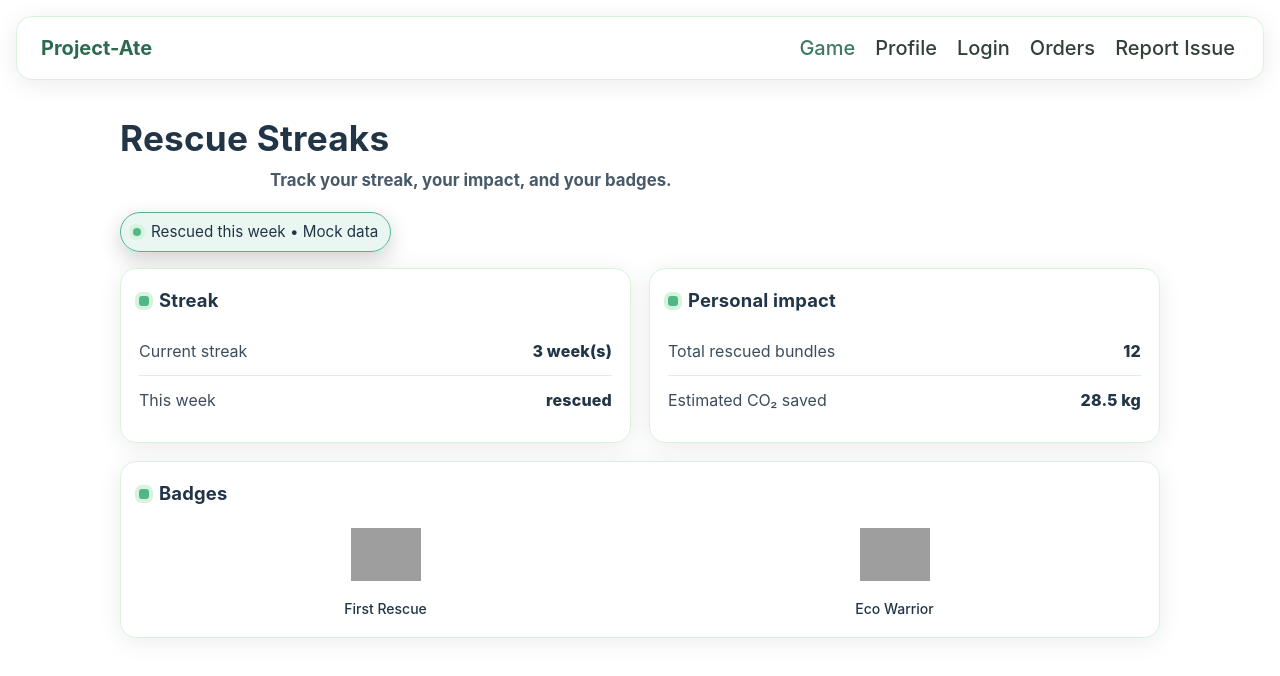
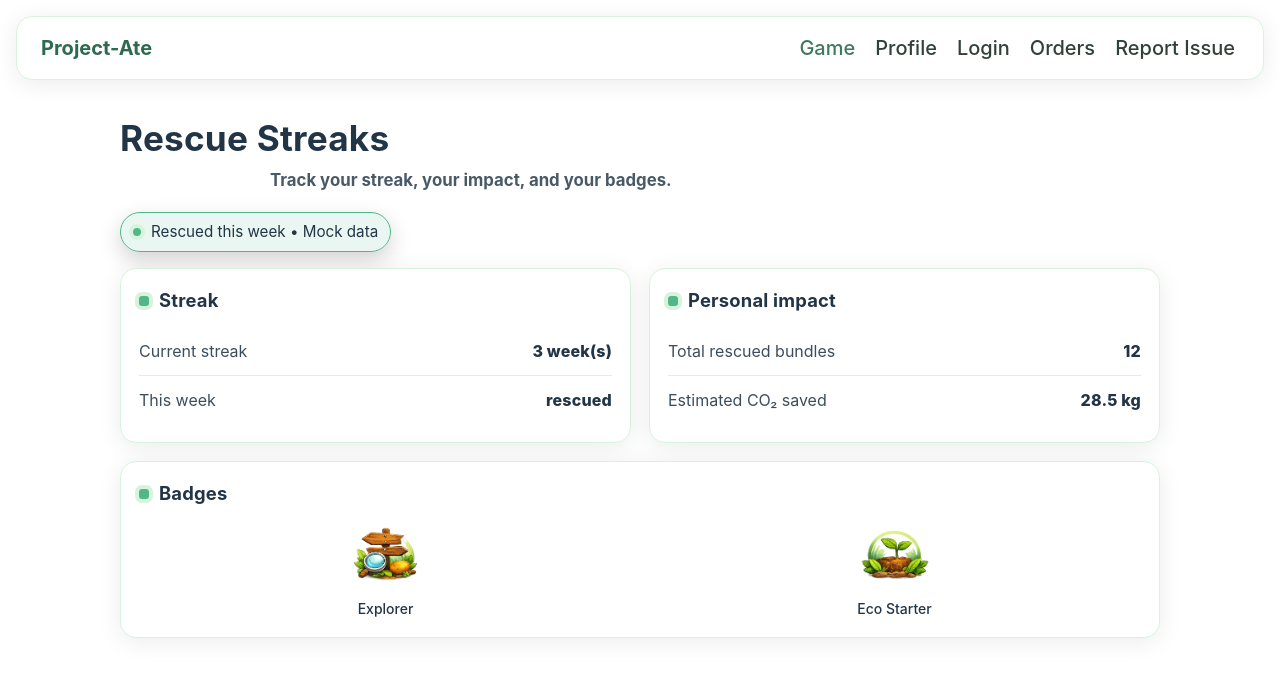
Before and after one commit to Project-Ate-COM2020/Project-Ate, a React app in the folder frontend/: page /game in a window 1280 px wide. Shown: the top 676 px of the page. Built offline with nearby package versions, Linux system fonts and the light colour scheme; no server answers; grey boxes are pictures that could not be loaded; the HTML template or start-up script is replaced by a standard one.

Commit message:
make changes for first test

```diff
--- a/frontend/src/gamePages/game.jsx
+++ b/frontend/src/gamePages/game.jsx
@@ -14,7 +14,7 @@ const MOCK_SUMMARY = {
   estimated_co2e_saved_kg: 28.5,
   // badges comes from GET /game/api/game/summary/ — array of badge name strings
   // TODO: swap these for real badge objects once the badge images/assets are decided
-  badges: ["First Rescue", "Eco Warrior"],
+  badges: ["Explorer", "Eco Starter"],
 };
 
 const BADGE_ICONS = {
```
Also changed, not shown: 1 other file (tests, documents, lock files or other folders).
